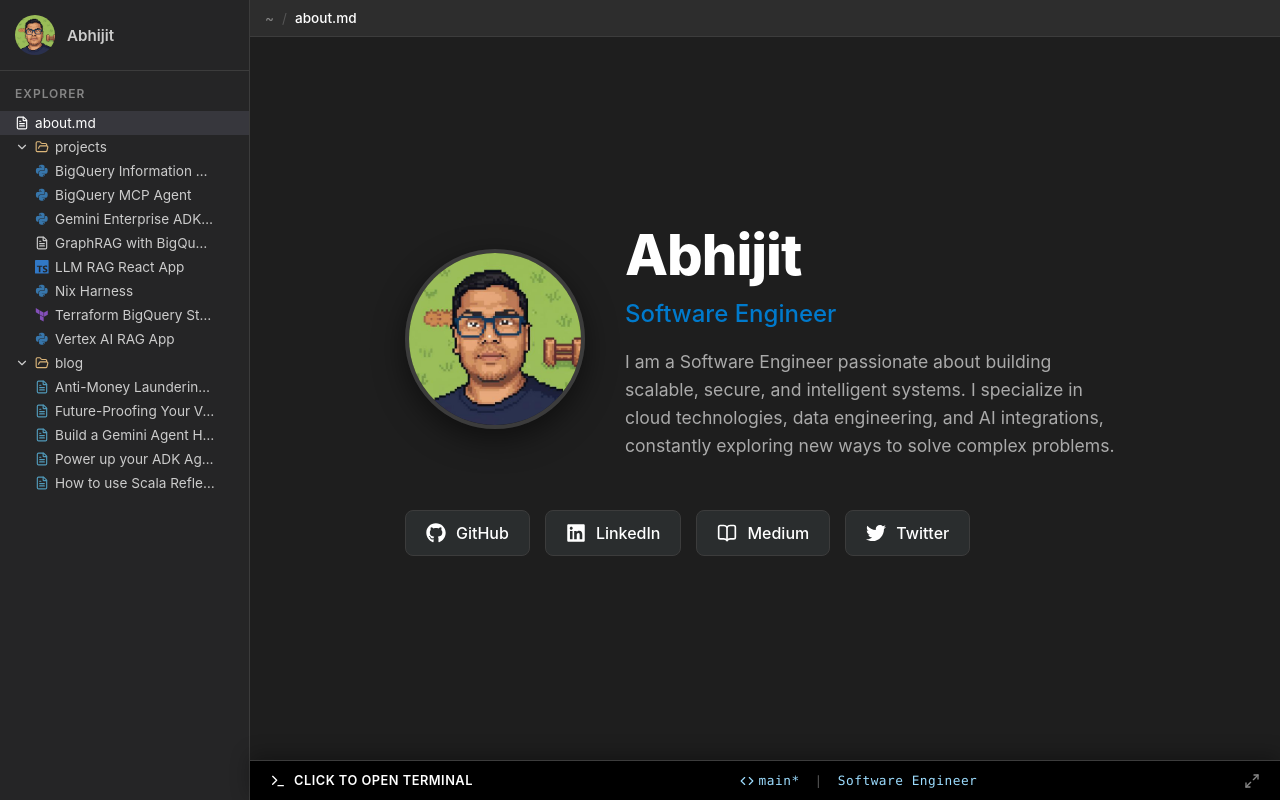
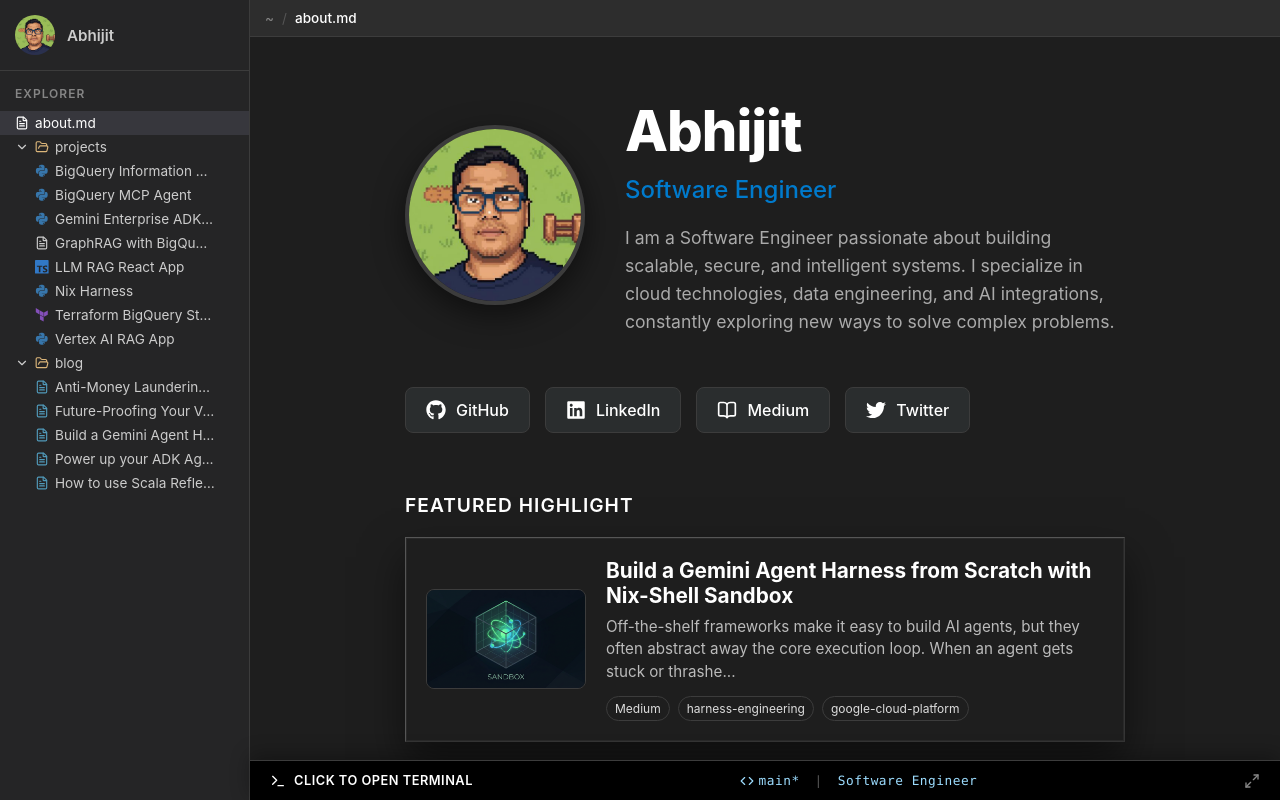
Before and after one commit to abhijitdc/abhijitdc.github.io, a React (Vite) app: page / in a window 1280 px wide. Built offline with nearby package versions, Linux system fonts and the light colour scheme.

Commit message:
fix: detail card titles now show full text and tree nodes have hover titles

```diff
--- a/src/App.jsx
+++ b/src/App.jsx
@@ -94,25 +94,25 @@
 
           {/* Featured Section */}
           {(() => {
-            const featuredProject = GITHUB_REPOS.find(repo => repo.name === 'nixharness');
-            if (!featuredProject) return null;
+            const featuredItem = MEDIUM_POSTS.find(post => post.title === 'Build a Gemini Agent Harness from Scratch with Nix-Shell Sandbox');
+            if (!featuredItem) return null;
             return (
               <div className="featured-section animate-slide-up" style={{ animationDelay: '0.2s' }}>
-                <h3 className="featured-title">Featured Highlights</h3>
+                <h3 className="featured-title">Featured Highlight</h3>
                 <div
                   className="featured-card glass-panel"
-                  onClick={() => openFile(featuredProject.name, 'project', featuredProject.name, featuredProject)}
+                  onClick={() => openFile('featured-blog', 'blog', featuredItem.title, featuredItem)}
                 >
-                  {featuredProject.image && (
+                  {featuredItem.image && (
                     <div className="featured-image">
-                      <img src={`/images/${featuredProject.image}`} alt={featuredProject.name} />
+                      <img src={`/images/${featuredItem.image}`} alt={featuredItem.title} />
                     </div>
                   )}
                   <div className="featured-content">
-                    <h4>{featuredProject.name}</h4>
-                    <p>{featuredProject.description}</p>
+                    <h4>{featuredItem.title}</h4>
+                    <p>{featuredItem.excerpt}</p>
                     <div className="featured-tags">
-                      {featuredProject.tags.slice(0, 3).map(tag => (
+                      {featuredItem.tags.slice(0, 3).map(tag => (
                         <span key={tag} className="modern-tag mini">{tag}</span>
                       ))}
                     </div>
@@ -136,7 +136,7 @@
               </div>
             )}
             <div className="detail-header">
-              <h2>{activeFile.title}</h2>
+              <h2>{activeFile.data.title || activeFile.data.name}</h2>
               <a href={activeFile.data.link} target="_blank" rel="noopener noreferrer" className="action-btn primary-btn">
                 {isBlog ? 'Read Full Article' : 'View Source'} <ExternalLink size={16} />
               </a>
@@ -197,7 +197,7 @@
               {expandedDirs.projects && (
                 <ul className="tree-children">
                   {GITHUB_REPOS.map(repo => (
-                    <li key={repo.name} className={`tree-node ${activeFile?.id === repo.name ? 'active-node' : ''}`} onClick={() => openFile(repo.name, 'project', repo.name, repo)}>
+                    <li key={repo.name} className={`tree-node ${activeFile?.id === repo.name ? 'active-node' : ''}`} onClick={() => openFile(repo.name, 'project', repo.name, repo)} title={repo.name}>
                       <span className="file-icon-mini">{getFileIcon(repo.tags)}</span> <span className="file-label">{repo.name}</span>
                     </li>
                   ))}
@@ -217,7 +217,7 @@
                   {MEDIUM_POSTS.map((post, i) => {
                     const shortName = post.title.length > 25 ? post.title.substring(0, 25) + '...' : post.title;
                     return (
-                      <li key={i} className={`tree-node ${activeFile?.id === `blog-${i}` ? 'active-node' : ''}`} onClick={() => openFile(`blog-${i}`, 'blog', shortName, post)}>
+                      <li key={i} className={`tree-node ${activeFile?.id === `blog-${i}` ? 'active-node' : ''}`} onClick={() => openFile(`blog-${i}`, 'blog', shortName, post)} title={post.title}>
                         <FileText size={14} style={{color: '#519aba'}}/> <span className="file-label">{shortName}</span>
                       </li>
                     );
```
